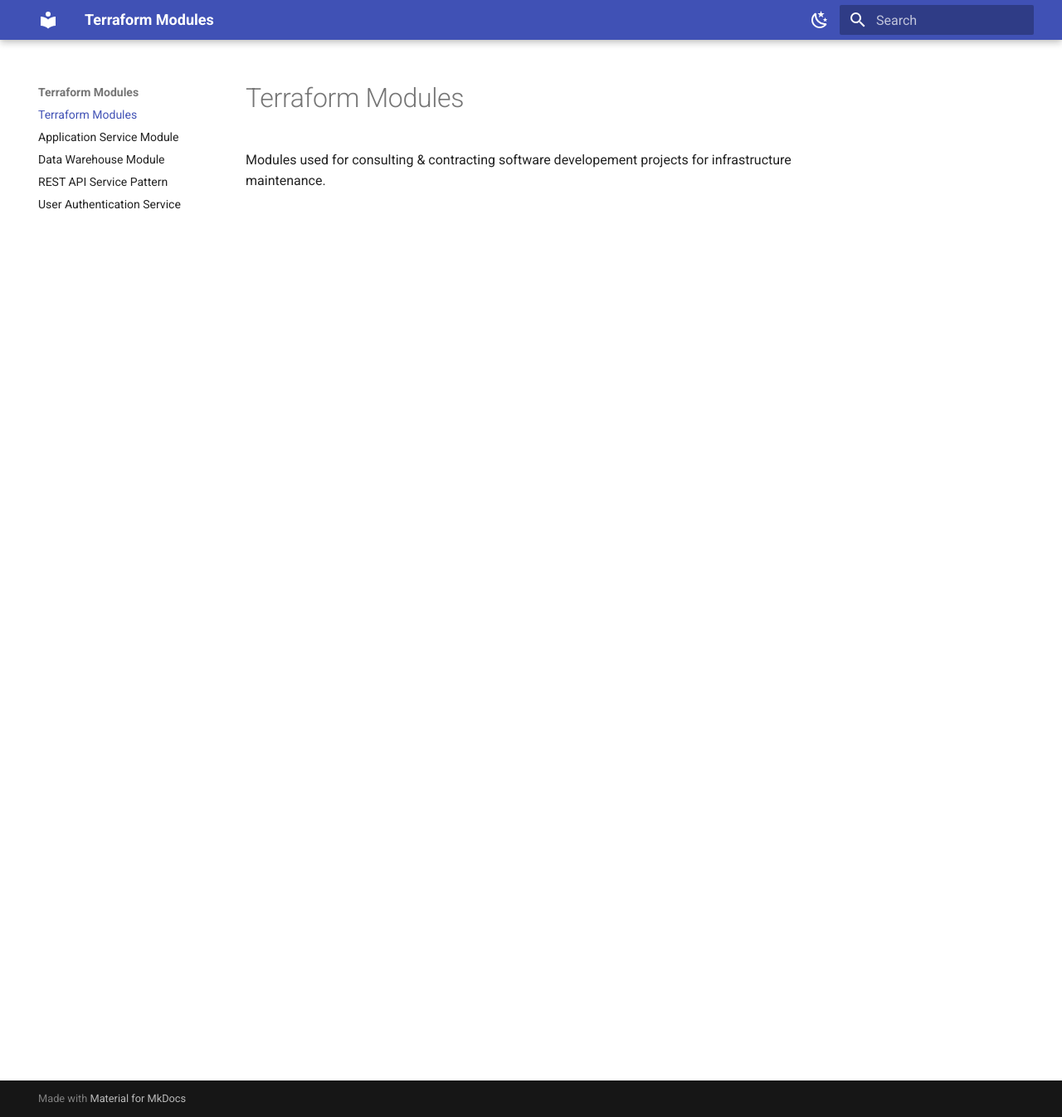
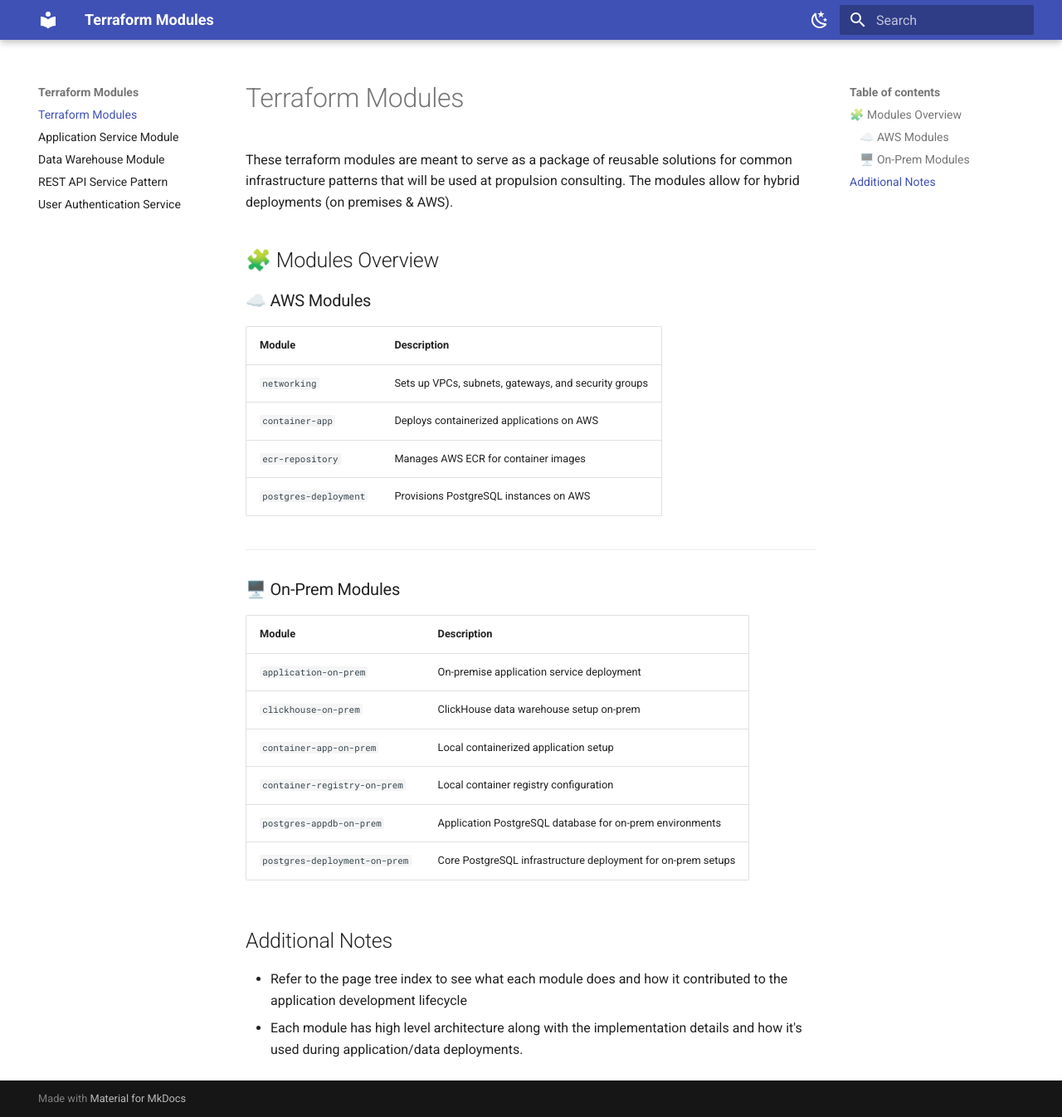
Before and after one commit to propulsion-consulting/terraform-modules, an MkDocs documentation site: the page built from docs/index.md, in a window 1280 px wide and 1346 px high. Shown: the whole window at 83% size. Built offline with MkDocs 1.6.1 and Material for MkDocs 9.7.7, drawn with Linux system fonts in a browser that asks for light colours.

Commit message:
add docs

```diff
--- a/docs/index.md
+++ b/docs/index.md
@@ -1,3 +1,31 @@
 # Terraform Modules
 
-Modules used for consulting & contracting software developement projects for infrastructure maintenance.
+These terraform modules are meant to serve as a package of reusable solutions for common infrastructure  patterns that will be used at propulsion consulting. The modules allow for hybrid deployments (on premises & AWS).
+
+## 🧩 Modules Overview
+
+### ☁️ AWS Modules
+
+| Module                | Description                                          |
+| --------------------- | ---------------------------------------------------- |
+| `networking`          | Sets up VPCs, subnets, gateways, and security groups |
+| `container-app`       | Deploys containerized applications on AWS            |
+| `ecr-repository`      | Manages AWS ECR for container images                 |
+| `postgres-deployment` | Provisions PostgreSQL instances on AWS               |
+
+---
+### 🖥️ On-Prem Modules
+
+| Module                        | Description                                                  |
+| ----------------------------- | ------------------------------------------------------------ |
+| `application-on-prem`         | On-premise application service deployment                    |
+| `clickhouse-on-prem`          | ClickHouse data warehouse setup on-prem                      |
+| `container-app-on-prem`       | Local containerized application setup                        |
+| `container-registry-on-prem`  | Local container registry configuration                       |
+| `postgres-appdb-on-prem`      | Application PostgreSQL database for on-prem environments     |
+| `postgres-deployment-on-prem` | Core PostgreSQL infrastructure deployment for on-prem setups |
+
+## Additional Notes
+
+* Refer to the page tree index to see what each module does and how it contributed to the application development lifecycle
+* Each module has high level architecture along with the implementation details and how it's used during application/data deployments.
--- a/mkdocs.yml
+++ b/mkdocs.yml
@@ -1,7 +1,4 @@
 site_name: Terraform Modules
-
-# theme:
-#   name: material
 
 theme:
   name: material
```
Also changed, not shown: docs/application-service-module.md (+7 -0 lines), docs/data-warehouse-module.md (+7 -0 lines), docs/networking-module.md (added, +10 -0 lines), docs/assets/container-app-orchestration.jpg (added), docs/assets/networking-vpc-setup.jpg (added), 5 other files.
